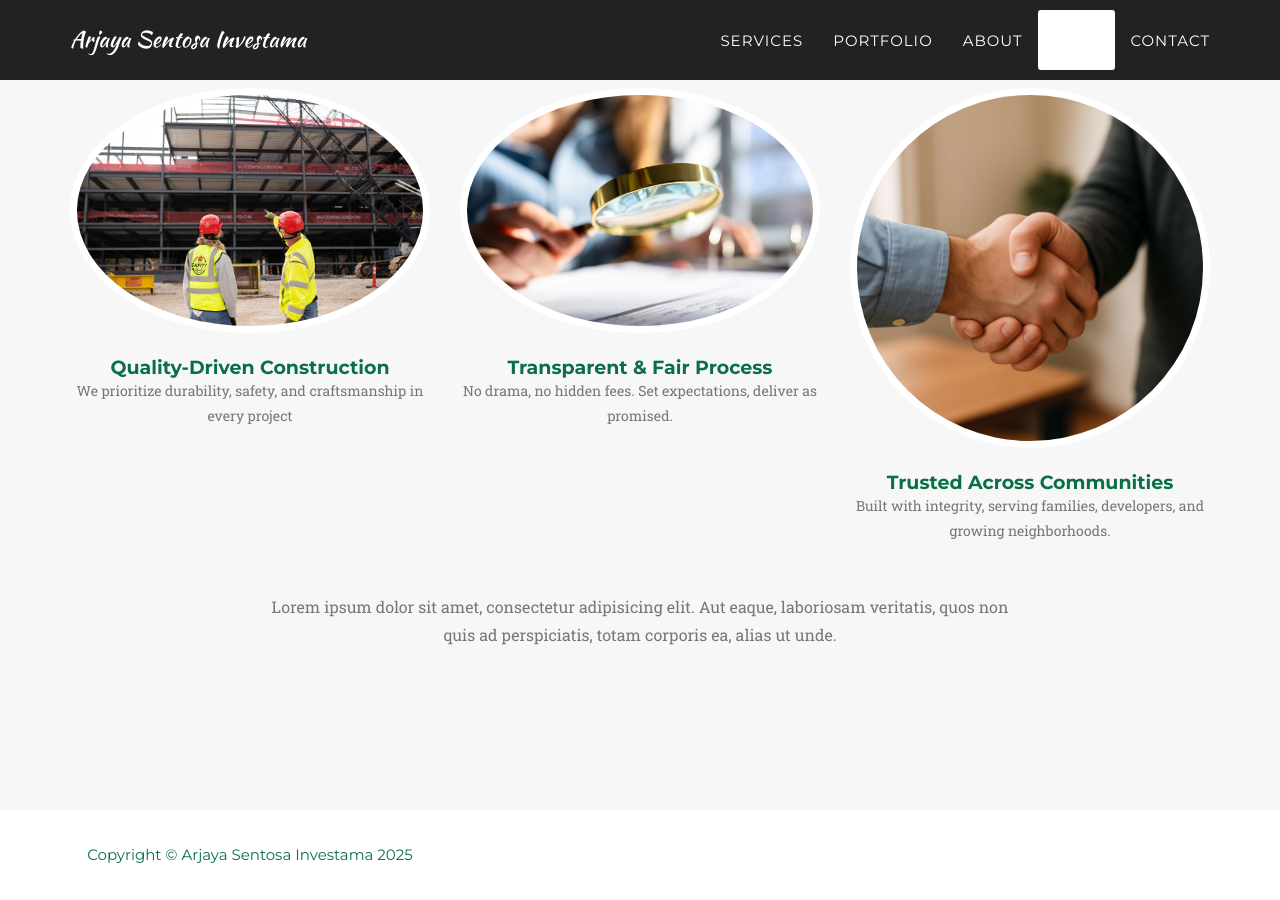
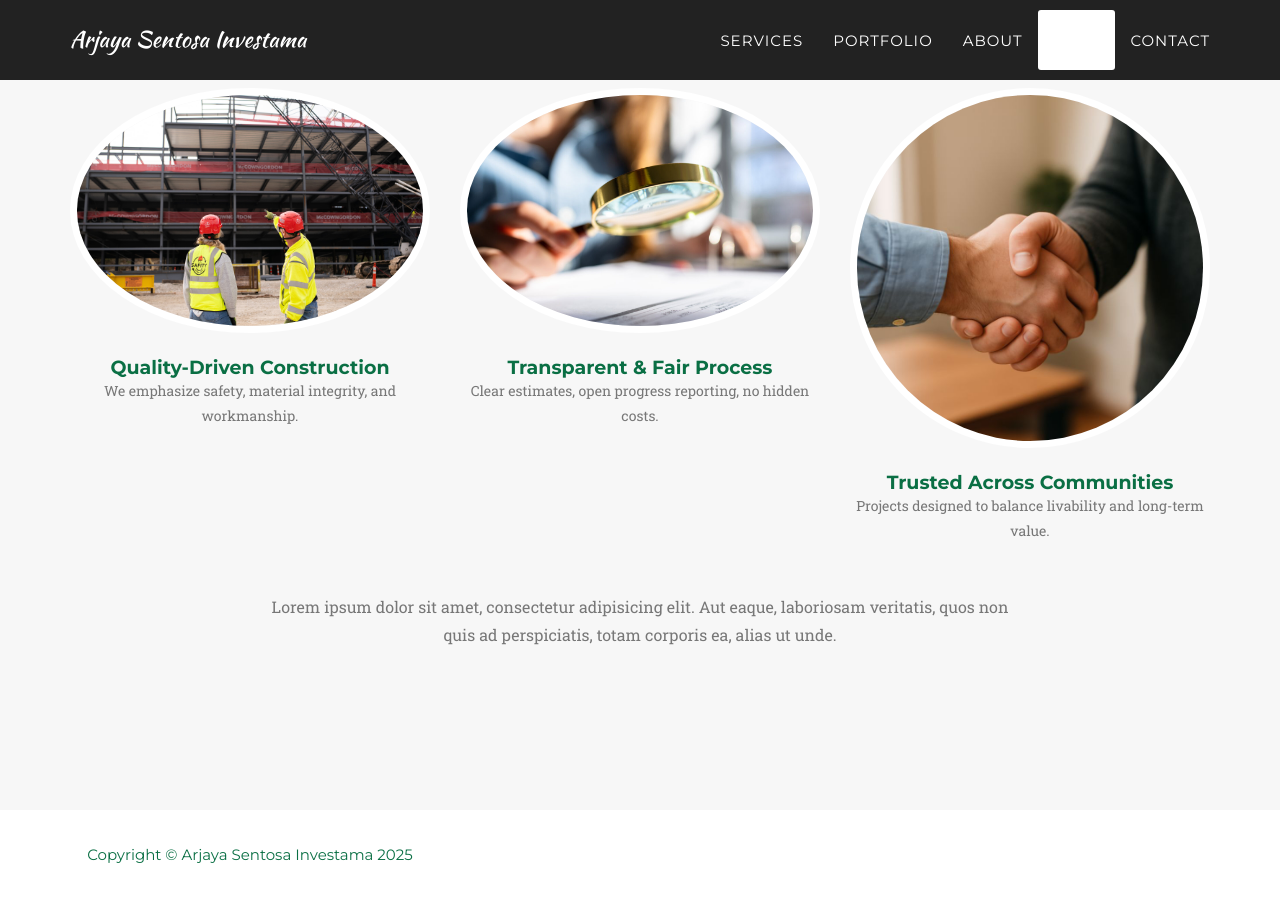
Before and after one commit to aptanadev/arjayasentosa, a Jekyll site: the page built from index.html, in a window 1280 px wide and 900 px high, scrolled down 3553 px. Built offline with Jekyll 4.4.1, drawn with Linux system fonts in a browser that asks for light colours; some web fonts are replaced.

Commit message:
update text config

```diff
--- a/_config.yml
+++ b/_config.yml
@@ -10,13 +10,13 @@ description: "Write an awesome description for your new site here. You can edit
 people:
 - name: Quality-Driven Construction
   pic: 1
-  position: We prioritize durability, safety, and craftsmanship in every project
+  position: We emphasize safety, material integrity, and workmanship.
 - name: Transparent & Fair Process
   pic: 2
-  position: No drama, no hidden fees. Set expectations, deliver as promised.
+  position: Clear estimates, open progress reporting, no hidden costs.
 - name: Trusted Across Communities
   pic: 3
-  position: Built with integrity, serving families, developers, and growing neighborhoods.
+  position: Projects designed to balance livability and long-term value.
 # Social networks usernames (many more available: google-plus, flickr, dribbble, pinterest, instagram, tumblr, linkedin, etc.)
 social:
 
```
